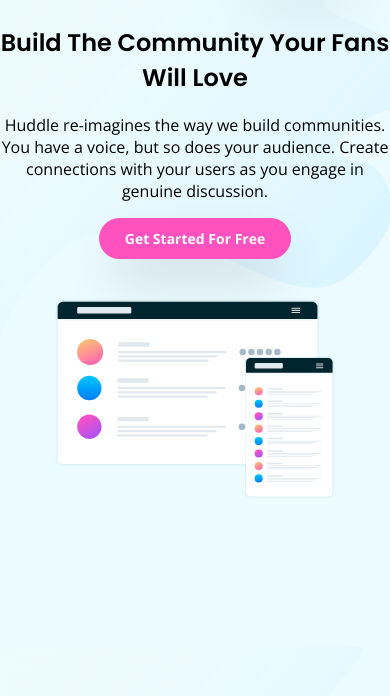
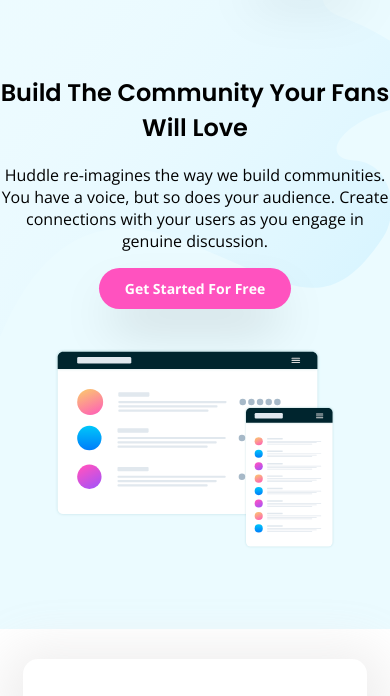
Before and after one commit to thisisobate/landing_page_feature_blocks, a plain HTML site: page index.html in a window 390 px wide. Shown: the part 71-767 px from the top of the page. Drawn offline with nearby package versions, Linux system fonts and the light colour scheme.

Commit message:
fixed the top section of the page from overflowing

```diff
--- a/css/style.css
+++ b/css/style.css
@@ -82,7 +82,7 @@
 .top-section {
   background-image: url(../images/bg-hero-desktop.svg);
   background-color: hsl(193, 100%, 96%);
-  height: 100vh;
+  height: 700px;
 }
 
 main {
@@ -266,6 +266,9 @@
     display: flex;
     flex-direction: column;
   }
+  .main-txt {
+    margin-top: 50px;
+  }
   .main-img {
     width: 100%;
     height: 200px;
```
